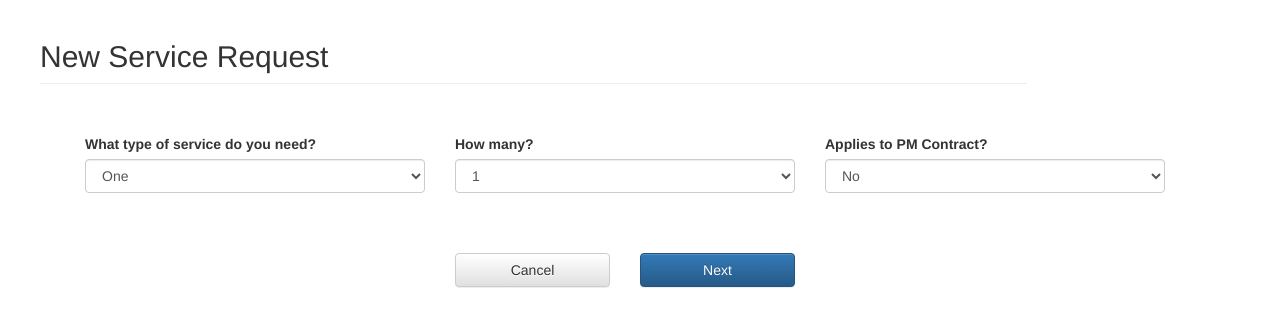
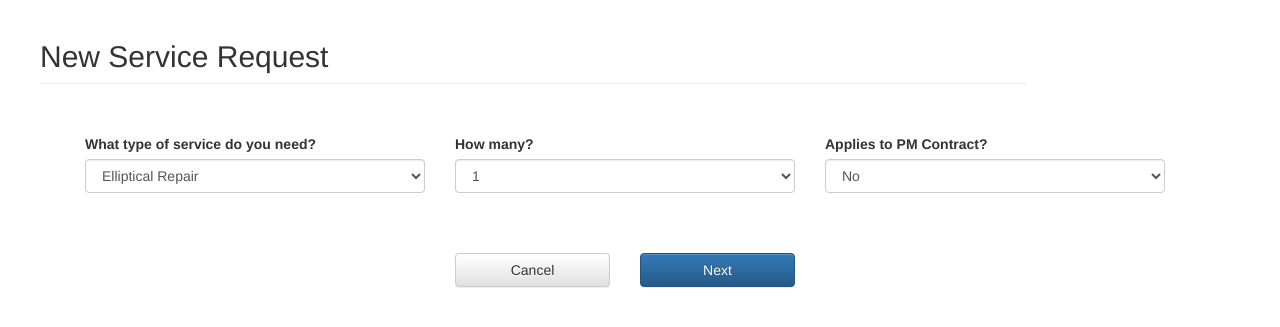
Before and after one commit to dnascimb/msc, a Flask app: page /new_service_request in a window 1280 px wide. Shown: the part 50-377 px from the top of the page. Run offline with Flask 2, Linux system fonts and the light colour scheme; the visitor is signed in with stand-in values (Sample User, id 1); some libraries are stand-ins or nearby versions.

Commit message:
added service type entries

```diff
--- a/msc/templates/new_service_request.html
+++ b/msc/templates/new_service_request.html
@@ -17,11 +17,12 @@
 			          	<!-- Item Selection -->
 			          	<label class="control-label" for="item_type">What type of service do you need?</label>
 						<select id="item_type" class="col-md-6 form-control">
-						    <option value="one">One</option>
-						    <option value="two">Two</option>
-						    <option value="three">Three</option>
-						    <option value="four">Four</option>
-						    <option value="five">Five</option>
+						    <option value="1">Elliptical Repair</option>
+						    <option value="2">Elliptical Preventative Maintenance</option>
+						    <option value="3">Cycle Repair</option>
+						    <option value="4">Cycle Preventative Maintenance</option>
+						    <option value="5">Treadmill Repair</option>
+						    <option value="6">Treadmill Preventative Maintenance</option>
 						</select>
 					</div>
 
```
